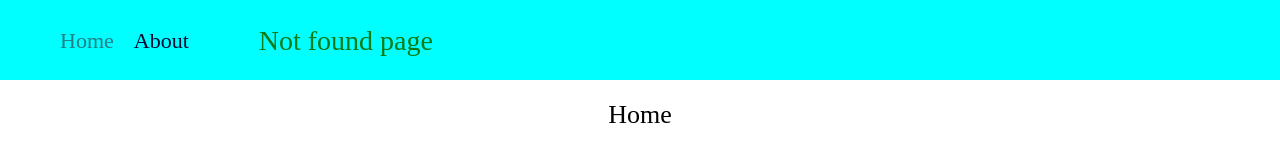
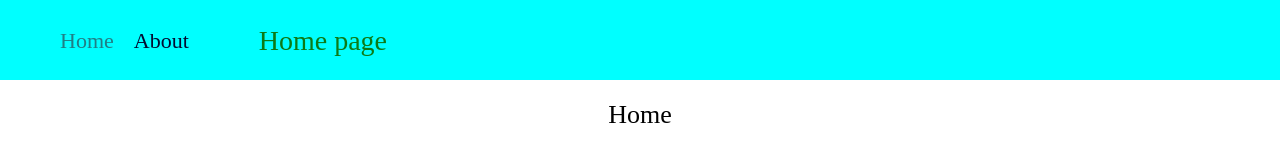
Before and after one commit to anast-ananko/rs-react, a React (Vite) app: page / in a window 1280 px wide. Shown: the top 149 px of the page. Built offline with nearby package versions, Linux system fonts and the light colour scheme.

Commit message:
fix: fix mistake in header

```diff
--- a/src/components/Header/index.tsx
+++ b/src/components/Header/index.tsx
@@ -5,7 +5,7 @@ import './header.scss';
 
 class Header extends Component {
   state = {
-    activePage: window.location.pathname.slice(1),
+    activePage: window.location.pathname === '/' ? 'home' : window.location.pathname.slice(1),
   };
 
   handleClick = (e: React.MouseEvent<HTMLAnchorElement>) => {
```
